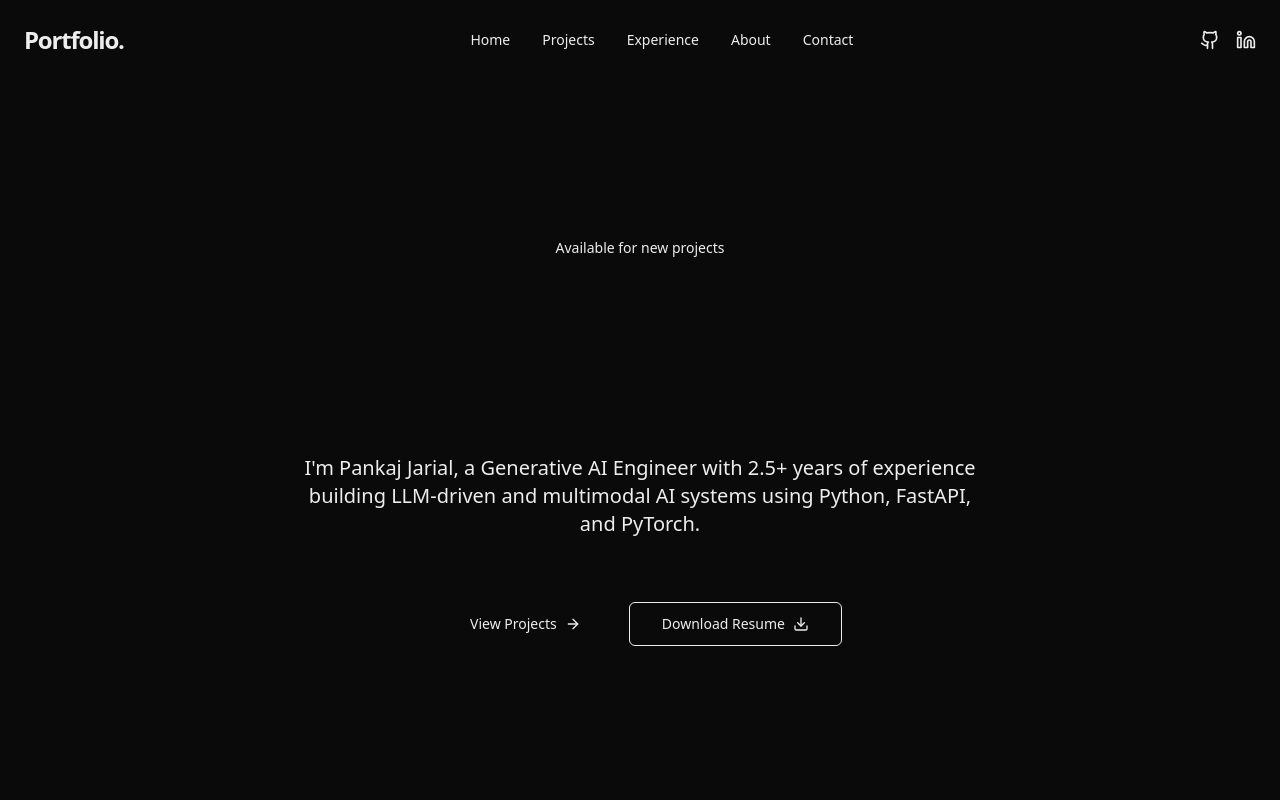
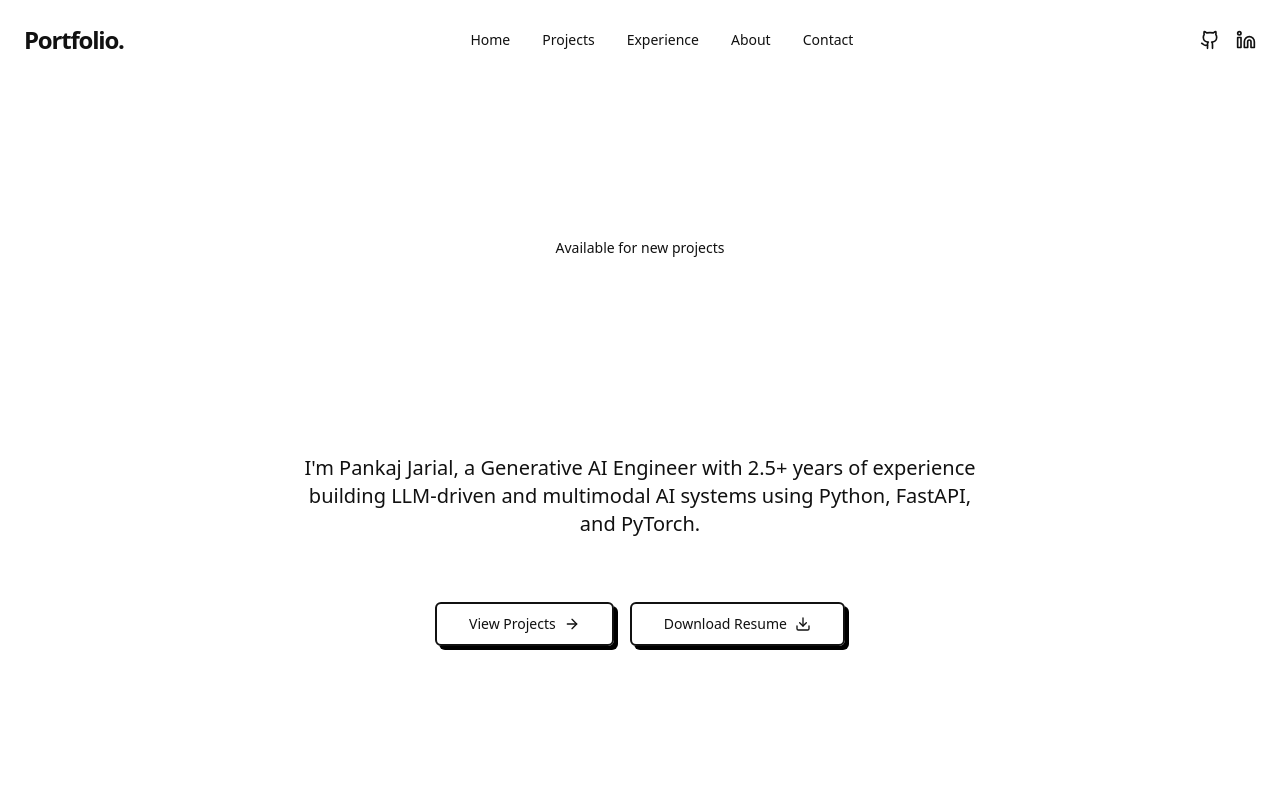
Before and after one commit to pankiae/pankiae.github.io, a Next.js app: page / in a window 1280 px wide. Shown: the top 800 px of the page. Built offline with nearby package versions, Linux system fonts and the light colour scheme.

Commit message:
+ updated the theme -> lego theme

```diff
--- a/src/app/globals.css
+++ b/src/app/globals.css
@@ -1,35 +1,41 @@
 @import "tailwindcss";
 
 :root {
-  --background: #0a0a0a;
-  --foreground: #ededed;
+  /* Lego Color Palette */
+  --background: #ffffff;
+  --foreground: #111111;
 
-  --card: #171717;
-  --card-foreground: #ededed;
+  --card: #ffffff;
+  --card-foreground: #111111;
 
-  --popover: #171717;
-  --popover-foreground: #ededed;
+  --popover: #ffffff;
+  --popover-foreground: #111111;
 
-  --primary: #ededed;
-  --primary-foreground: #171717;
+  --primary: #0055BF;
+  /* Lego Blue */
+  --primary-foreground: #ffffff;
 
-  --secondary: #262626;
-  --secondary-foreground: #ededed;
+  --secondary: #F7D117;
+  /* Lego Yellow */
+  --secondary-foreground: #111111;
 
-  --muted: #262626;
-  --muted-foreground: #a3a3a3;
+  --muted: #f4f4f5;
+  --muted-foreground: #111111;
 
-  --accent: #262626;
-  --accent-foreground: #ededed;
+  --accent: #237841;
+  /* Lego Green */
+  --accent-foreground: #ffffff;
 
-  --destructive: #ef4444;
-  --destructive-foreground: #ededed;
+  --destructive: #E3000B;
+  /* Lego Red */
+  --destructive-foreground: #ffffff;
 
-  --border: #262626;
-  --input: #262626;
-  --ring: #d4d4d4;
+  --border: #000000;
+  /* Thick black borders for cartoon feel */
+  --input: #000000;
+  --ring: #0055BF;
 
-  --radius: 0.5rem;
+  --radius: 0.75rem;
 }
 
 @theme {
@@ -45,27 +51,30 @@ body {
   -moz-osx-font-smoothing: grayscale;
 }
 
-/* Custom Scrollbar */
+/* Custom Scrollbar - Playful & Thick */
 ::-webkit-scrollbar {
-  width: 10px;
+  width: 16px;
 }
 
 ::-webkit-scrollbar-track {
-  background: var(--background);
+  background: var(--secondary);
+  border-left: 2px solid var(--border);
 }
 
 ::-webkit-scrollbar-thumb {
-  background: var(--border);
-  border-radius: 5px;
+  background: var(--primary);
+  border: 2px solid var(--border);
+  border-radius: 99px;
 }
 
 ::-webkit-scrollbar-thumb:hover {
-  background: var(--muted-foreground);
+  background: var(--destructive);
 }
 
-/* Utility classes for glassmorphism */
+/* Utility classes for Lego/Cartoon Block style */
 .glass {
-  background: rgba(23, 23, 23, 0.7);
-  backdrop-filter: blur(10px);
-  border: 1px solid rgba(255, 255, 255, 0.1);
+  background: rgba(255, 255, 255, 0.95);
+  border: 3px solid #000000;
+  box-shadow: 6px 6px 0px #000000;
+  /* Hard shadow for 3D block effect */
 }
--- a/src/components/ui/badge.jsx
+++ b/src/components/ui/badge.jsx
@@ -3,16 +3,16 @@ import { cva } from "class-variance-authority"
 import { cn } from "@/lib/utils"
 
 const badgeVariants = cva(
-    "inline-flex items-center rounded-md border px-2.5 py-0.5 text-xs font-semibold transition-colors focus:outline-none focus:ring-2 focus:ring-ring focus:ring-offset-2",
+    "inline-flex items-center rounded-md border-2 border-border px-2.5 py-0.5 text-xs font-semibold transition-colors focus:outline-none focus:ring-2 focus:ring-ring focus:ring-offset-2 shadow-[2px_2px_0px_0px_rgba(0,0,0,1)]",
     {
         variants: {
             variant: {
                 default:
-                    "border-transparent bg-primary text-primary-foreground shadow hover:bg-primary/80",
+                    "bg-primary text-primary-foreground hover:bg-primary/80",
                 secondary:
-                    "border-transparent bg-secondary text-secondary-foreground hover:bg-secondary/80",
+                    "bg-secondary text-secondary-foreground hover:bg-secondary/80",
                 destructive:
-                    "border-transparent bg-destructive text-destructive-foreground shadow hover:bg-destructive/80",
+                    "bg-destructive text-destructive-foreground hover:bg-destructive/80",
                 outline: "text-foreground",
             },
         },
--- a/src/components/ui/button.jsx
+++ b/src/components/ui/button.jsx
@@ -4,7 +4,7 @@ import { cva } from "class-variance-authority"
 import { cn } from "@/lib/utils"
 
 const buttonVariants = cva(
-    "inline-flex items-center justify-center whitespace-nowrap rounded-md text-sm font-medium ring-offset-background transition-colors focus-visible:outline-none focus-visible:ring-2 focus-visible:ring-ring focus-visible:ring-offset-2 disabled:pointer-events-none disabled:opacity-50",
+    "inline-flex items-center justify-center whitespace-nowrap rounded-md text-sm font-medium ring-offset-background transition-all focus-visible:outline-none focus-visible:ring-2 focus-visible:ring-ring focus-visible:ring-offset-2 disabled:pointer-events-none disabled:opacity-50 border-2 border-border shadow-[4px_4px_0px_0px_rgba(0,0,0,1)] active:translate-x-[2px] active:translate-y-[2px] active:shadow-none",
     {
         variants: {
             variant: {
@@ -12,11 +12,11 @@ const buttonVariants = cva(
                 destructive:
                     "bg-destructive text-destructive-foreground hover:bg-destructive/90",
                 outline:
-                    "border border-input bg-background hover:bg-accent hover:text-accent-foreground",
+                    "bg-background hover:bg-accent hover:text-accent-foreground",
                 secondary:
                     "bg-secondary text-secondary-foreground hover:bg-secondary/80",
-                ghost: "hover:bg-accent hover:text-accent-foreground",
-                link: "text-primary underline-offset-4 hover:underline",
+                ghost: "border-transparent shadow-none hover:bg-accent hover:text-accent-foreground hover:border-border hover:shadow-[4px_4px_0px_0px_rgba(0,0,0,1)]",
+                link: "text-primary underline-offset-4 hover:underline border-none shadow-none",
             },
             size: {
                 default: "h-10 px-4 py-2",
--- a/src/components/ui/card.jsx
+++ b/src/components/ui/card.jsx
@@ -5,7 +5,7 @@ const Card = React.forwardRef(({ className, ...props }, ref) => (
     <div
         ref={ref}
         className={cn(
-            "rounded-xl border bg-card text-card-foreground shadow",
+            "rounded-xl border-2 border-border bg-card text-card-foreground shadow-[4px_4px_0px_0px_rgba(0,0,0,1)]",
             className
         )}
         {...props}
--- a/src/components/ui/input.jsx
+++ b/src/components/ui/input.jsx
@@ -6,7 +6,7 @@ const Input = React.forwardRef(({ className, type, ...props }, ref) => {
         <input
             type={type}
             className={cn(
-                "flex h-10 w-full rounded-md border border-input bg-background px-3 py-2 text-sm ring-offset-background file:border-0 file:bg-transparent file:text-sm file:font-medium placeholder:text-muted-foreground focus-visible:outline-none focus-visible:ring-2 focus-visible:ring-ring focus-visible:ring-offset-2 disabled:cursor-not-allowed disabled:opacity-50",
+                "flex h-10 w-full rounded-md border-2 border-border bg-background px-3 py-2 text-sm ring-offset-background file:border-0 file:bg-transparent file:text-sm file:font-medium placeholder:text-muted-foreground focus-visible:outline-none focus-visible:ring-2 focus-visible:ring-ring focus-visible:ring-offset-2 disabled:cursor-not-allowed disabled:opacity-50 shadow-[4px_4px_0px_0px_rgba(0,0,0,1)]",
                 className
             )}
             ref={ref}
--- a/src/components/ui/textarea.jsx
+++ b/src/components/ui/textarea.jsx
@@ -5,7 +5,7 @@ const Textarea = React.forwardRef(({ className, ...props }, ref) => {
     return (
         <textarea
             className={cn(
-                "flex min-h-[80px] w-full rounded-md border border-input bg-background px-3 py-2 text-sm ring-offset-background placeholder:text-muted-foreground focus-visible:outline-none focus-visible:ring-2 focus-visible:ring-ring focus-visible:ring-offset-2 disabled:cursor-not-allowed disabled:opacity-50",
+                "flex min-h-[80px] w-full rounded-md border-2 border-border bg-background px-3 py-2 text-sm ring-offset-background placeholder:text-muted-foreground focus-visible:outline-none focus-visible:ring-2 focus-visible:ring-ring focus-visible:ring-offset-2 disabled:cursor-not-allowed disabled:opacity-50 shadow-[4px_4px_0px_0px_rgba(0,0,0,1)]",
                 className
             )}
             ref={ref}
```
